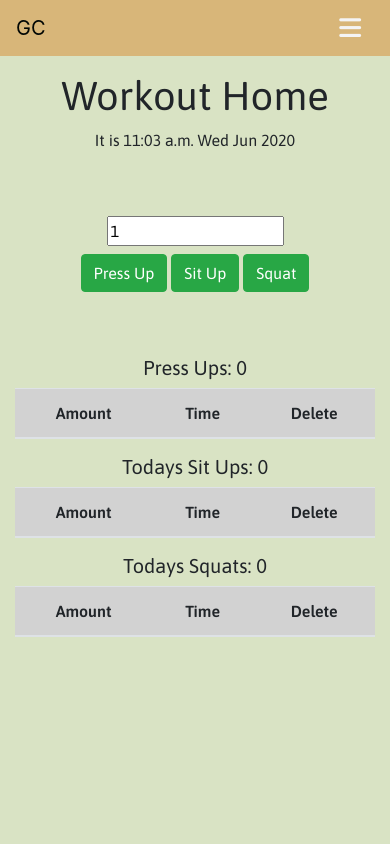
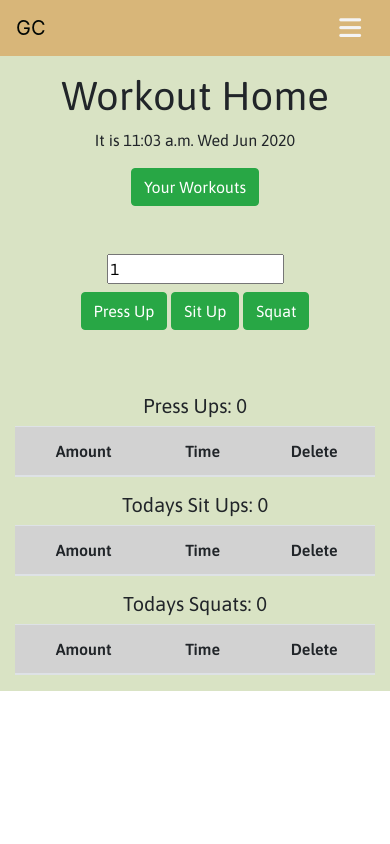
Before and after one commit to JackSnowdon/gainscraft, a Django app: page /workouts/workout_home/ in a window 390 px wide. Run offline with Django 3.2, Linux system fonts and the light colour scheme; a user stored in the database is signed in; data comes from the database, SQL or seed files in the repository; both versions use the stored data as it was after the commit; lists and menus that the app fills with data are empty; parts of the project's set-up code (start-up, migrations or seed data) failed here and were passed over; some libraries are stand-ins or nearby versions.

Commit message:
UX mobile updates

```diff
--- a/static/css/styles.css
+++ b/static/css/styles.css
@@ -5,7 +5,7 @@
 .bg {
     background-color: #D9E3C4;
     font-family: 'Asap', sans-serif;
-    height: 100vh;
+    height: 100%;
 }
 
 
--- a/workouts/templates/workout_home.html
+++ b/workouts/templates/workout_home.html
@@ -7,6 +7,7 @@
         </div>
         <div class="col-12">
             <p>It is {% now "g:i a D M Y" %} </p>
+            <a href="{% url 'workout_panel' %}" role="button" class="btn btn-success" aria-disabled="false">Your Workouts</a>
         </div>
     </div>
 </section>
--- a/workouts/urls.py
+++ b/workouts/urls.py
@@ -5,4 +5,5 @@ urlpatterns = [
     path('workout_home/', workout_home, name="workout_home"),
     path('add_workout/', add_workout, name="add_workout"),
     path('delete_workout/<int:pk>', delete_workout, name="delete_workout"),
+    path('workout_panel/', workout_panel, name="workout_panel"),
 ]
--- a/workouts/views.py
+++ b/workouts/views.py
@@ -81,3 +81,10 @@ def delete_workout(request, pk):
     else:
         messages.error(request, f"Not Your Squats!", extra_tags="alert")
         return redirect("workout_home")
+
+
+@login_required
+def workout_panel(request):
+    profile = request.user.profile
+    workouts = Workout.objects.filter(done_by=profile).order_by("-done_on")
+    return render(request, "workout_panel.html")
```
Also changed, not shown: workouts/templates/workout_panel.html (added, +14 -0 lines), db.sqlite3.
